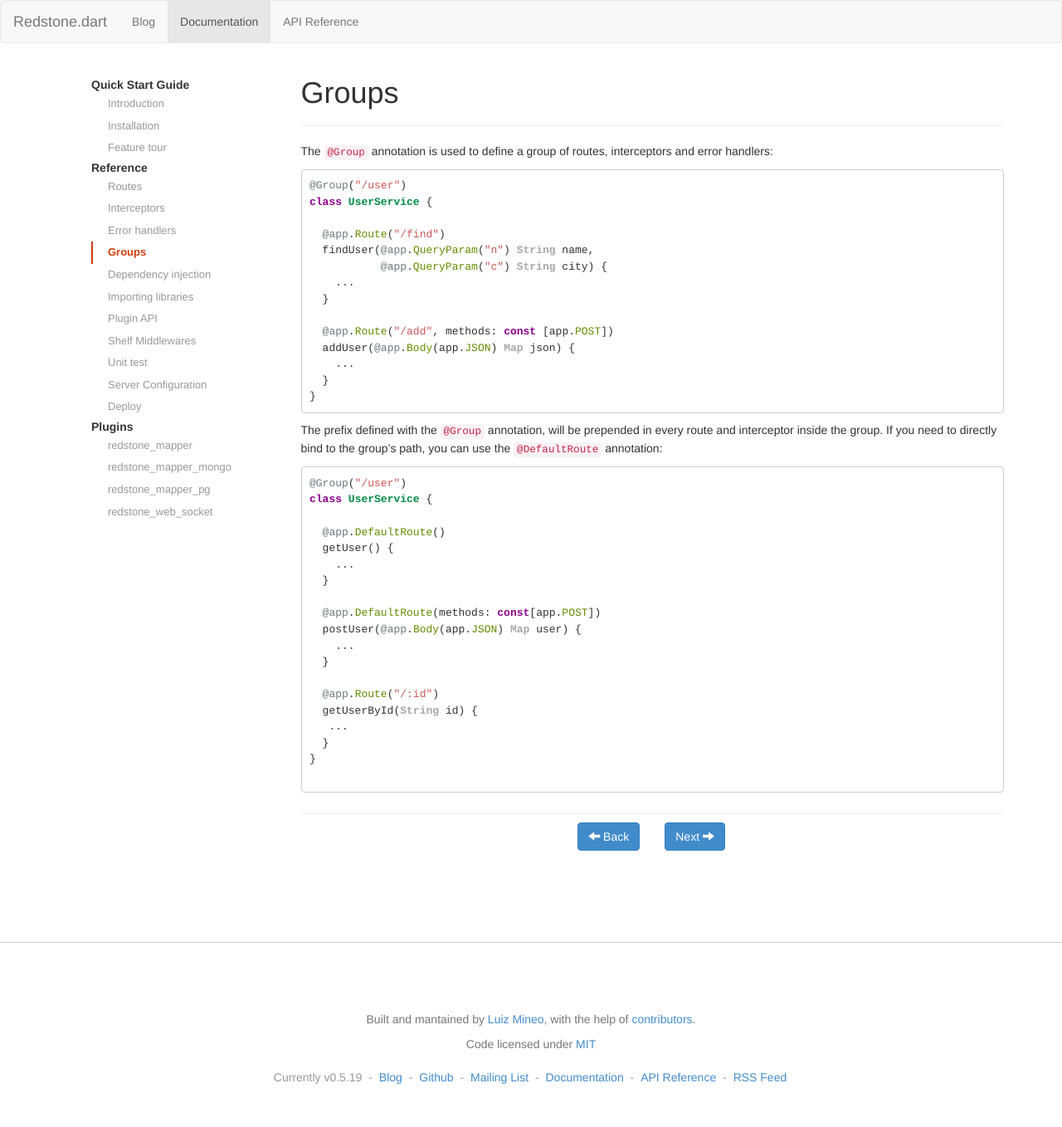
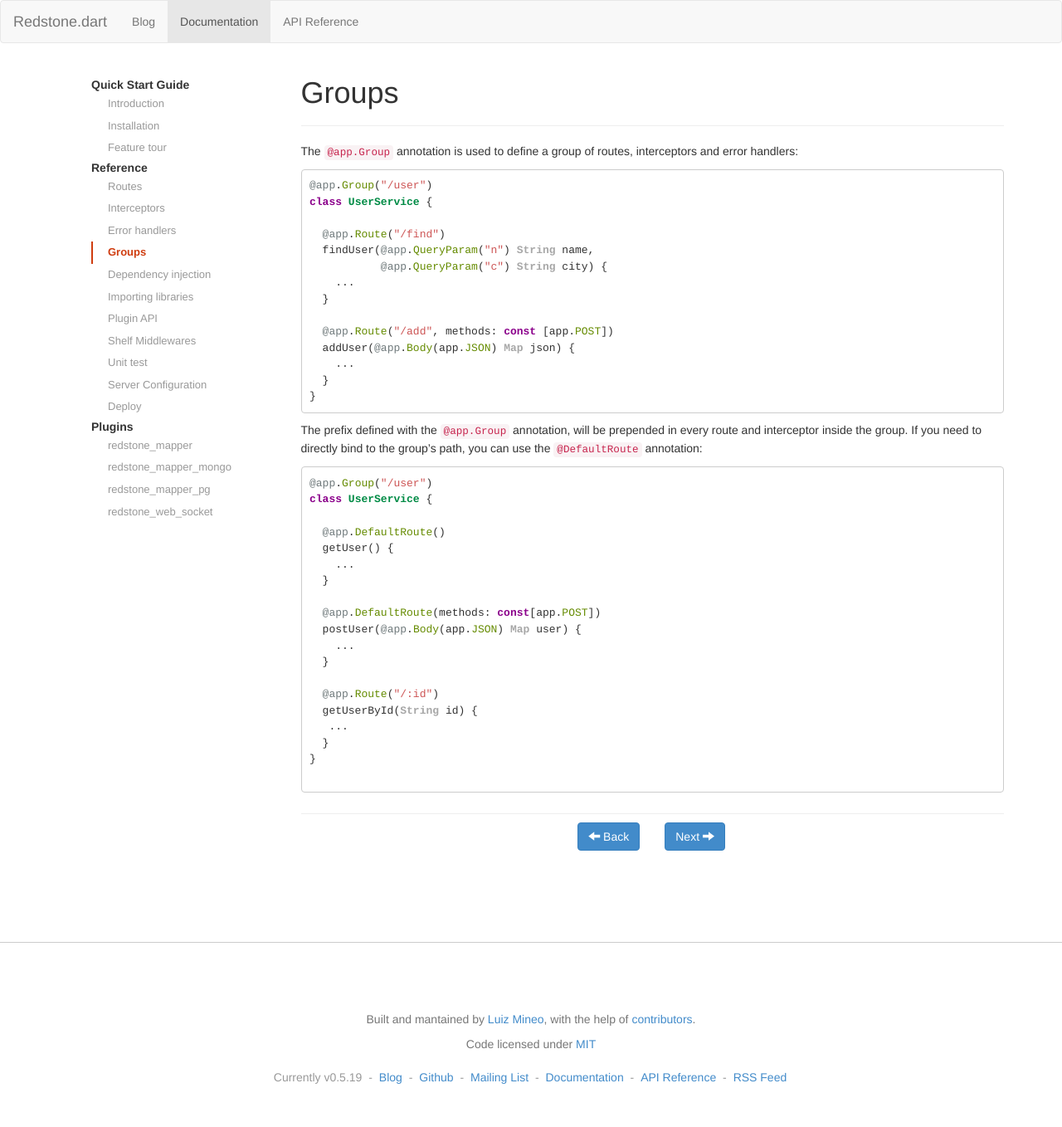
Before and after one commit to redstone-dart/redstone, a Jekyll site: the page built from _doc/Groups.md, in a window 1280 px wide. Shown: the whole page at 83% size. Built offline with Jekyll 4.4.1, drawn with Linux system fonts in a browser that asks for light colours; Markdown is read by kramdown in place of the engine named in the settings; grey boxes are pictures that could not be loaded.

Commit message:
sync with wiki

````diff
--- a/_doc/Groups.md
+++ b/_doc/Groups.md
@@ -5,10 +5,10 @@
 prev: Error-handlers
 next: Dependency-Injection
 ---
-The `@Group` annotation is used to define a group of routes, interceptors and error handlers:
+The `@app.Group` annotation is used to define a group of routes, interceptors and error handlers:
 
 ```dart
-@Group("/user")
+@app.Group("/user")
 class UserService {
 
   @app.Route("/find")
@@ -24,10 +24,10 @@
 }
 ```
 
-The prefix defined with the `@Group` annotation, will be prepended in every route and interceptor inside the group. If you need to directly bind to the group's path, you can use the `@DefaultRoute` annotation:
+The prefix defined with the `@app.Group` annotation, will be prepended in every route and interceptor inside the group. If you need to directly bind to the group's path, you can use the `@DefaultRoute` annotation:
 
 ```dart
-@Group("/user")
+@app.Group("/user")
 class UserService {
 
   @app.DefaultRoute()
````
